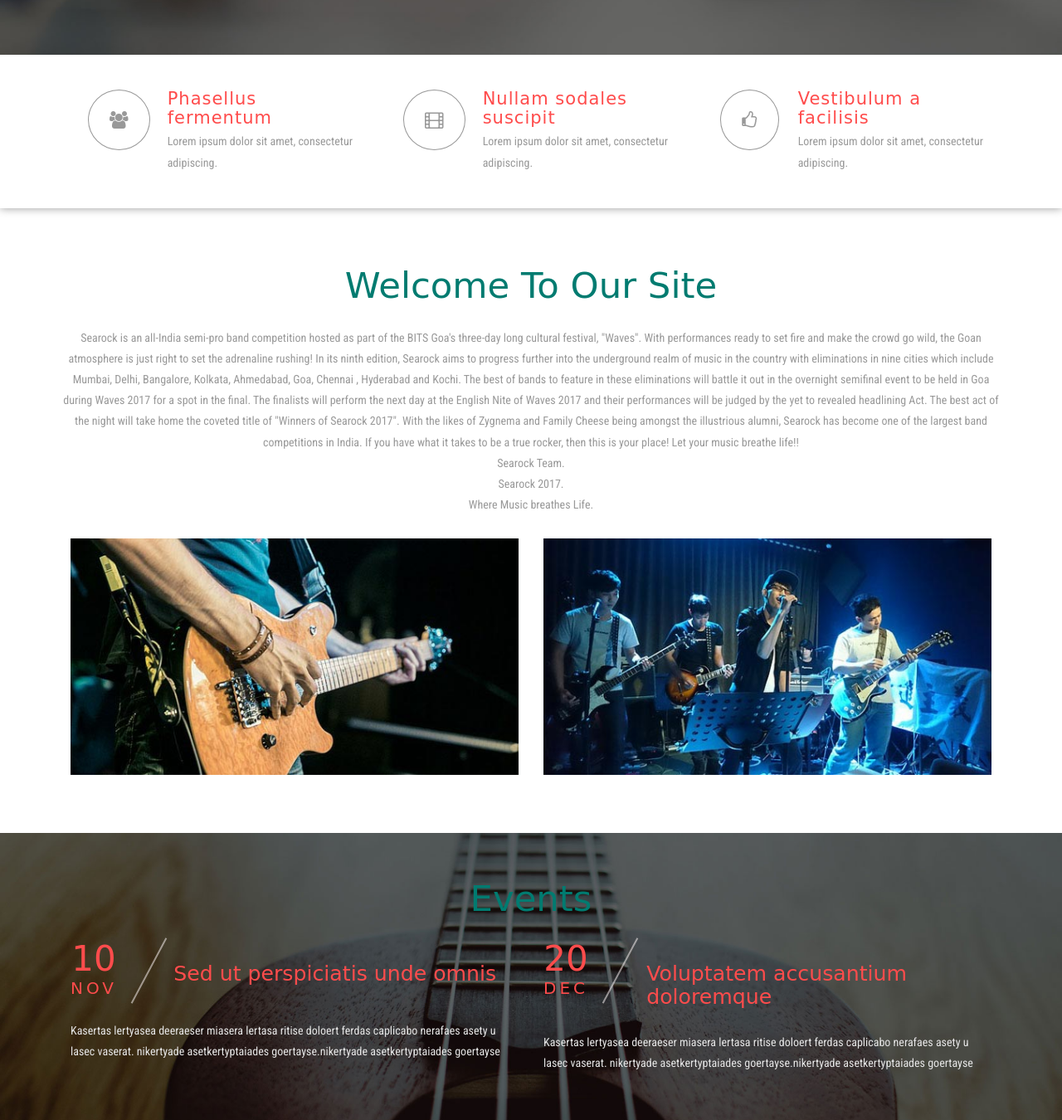
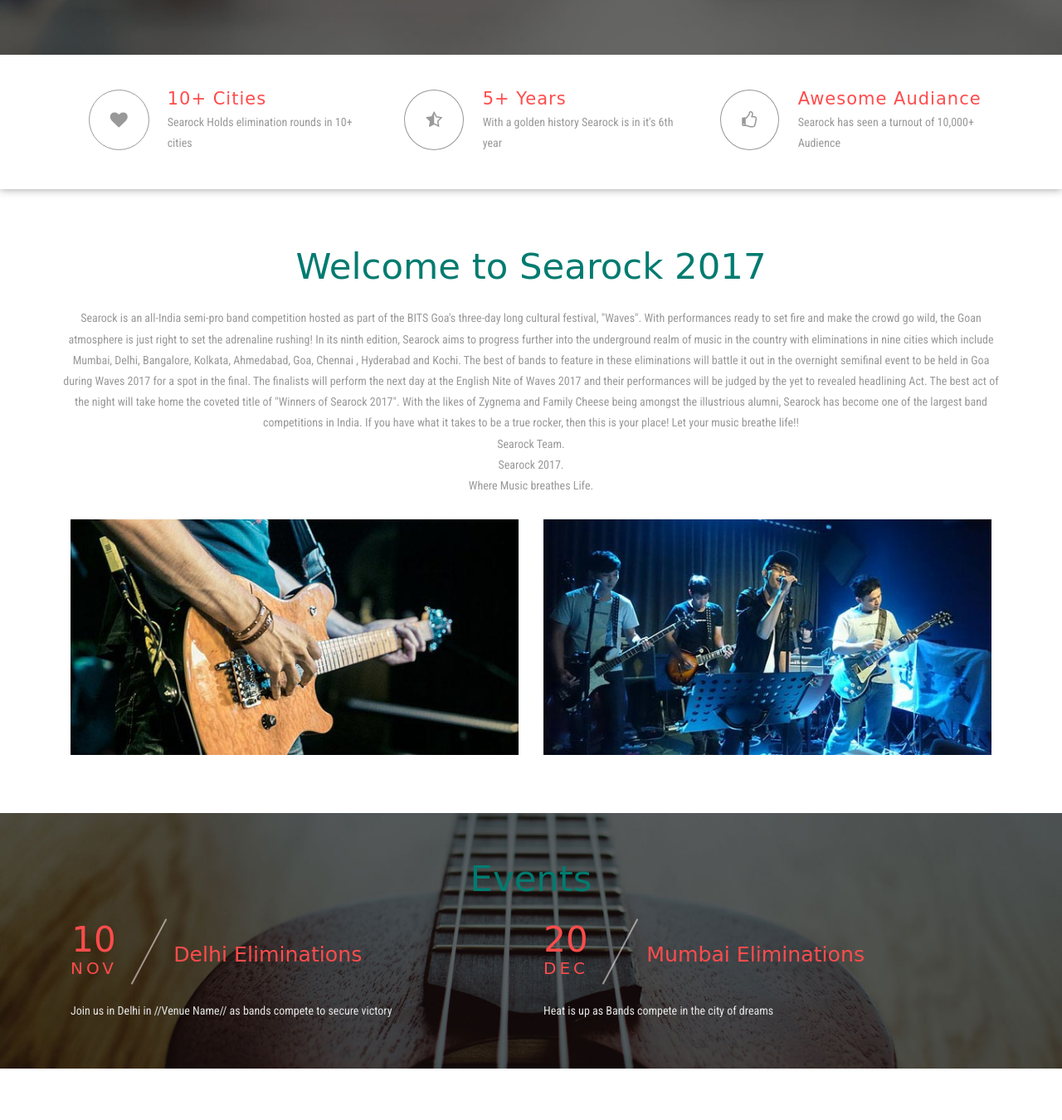
Before and after one commit to aryanagarwal15/SeaRock2017, a plain HTML site: page index.html in a window 1280 px wide. Shown: the part 624-1974 px from the top of the page at 83% size. Drawn offline with Linux system fonts and the light colour scheme; a web font is replaced by a local one.

Commit message:
Initian change

```diff
--- a/index.html
+++ b/index.html
@@ -120,21 +120,21 @@ License URL: http://creativecommons.org/licenses/by/3.0/
 			<div class="banner-w3bottom-row">
 				<div class="col-md-4 col-sm-4 col-xs-4 w3ls-bnrgrids">
 					<div class="col-md-4 w3ls-bnrgrids-left">
-						<i class="fa fa-users" aria-hidden="true"></i>
+						<i class="fa fa-heart" aria-hidden="true"></i>
 					</div>
 					<div class="col-md-8 w3ls-bnrgrids-right">
-						<h4>Phasellus fermentum</h4>
-						<p>Lorem ipsum dolor sit amet, consectetur adipiscing.</p>
+						<h4>10+ Cities</h4>
+						<p>Searock Holds elimination rounds in 10+ cities</p>
 					</div>
 					<div class="clearfix"> </div>
 				</div>
 				<div class="col-md-4 col-sm-4 col-xs-4 w3ls-bnrgrids">
 					<div class="col-md-4 w3ls-bnrgrids-left">
-						<i class="fa fa-film" aria-hidden="true"></i>
+						<i class="fa fa-star-half-empty " aria-hidden="true"></i>
 					</div>
 					<div class="col-md-8 w3ls-bnrgrids-right">
-						<h4>Nullam sodales suscipit </h4>
-						<p>Lorem ipsum dolor sit amet, consectetur adipiscing.</p>
+						<h4>5+ Years</h4>
+						<p>With a golden history Searock is in it's 6th year</p>
 					</div>
 					<div class="clearfix"> </div>
 				</div>
@@ -143,8 +143,8 @@ License URL: http://creativecommons.org/licenses/by/3.0/
 						<i class="fa fa-thumbs-o-up" aria-hidden="true"></i>
 					</div>
 					<div class="col-md-8 w3ls-bnrgrids-right">
-						<h4>Vestibulum a facilisis</h4>
-						<p>Lorem ipsum dolor sit amet, consectetur adipiscing.</p>
+						<h4>Awesome Audiance</h4>
+						<p>Searock has seen a turnout of 10,000+ Audience</p>
 					</div>
 					<div class="clearfix"> </div>
 				</div>
@@ -156,7 +156,7 @@ License URL: http://creativecommons.org/licenses/by/3.0/
 	<!-- welcome -->
 	<div class="welcome agileits">
 		<div class="container">
-			<h2 class="agile-title">Welcome To Our Site</h2>
+			<h2 class="agile-title">Welcome to Searock 2017</h2>
 			<p>
 Searock is an all-India semi-pro band competition hosted as part of the BITS Goa's three-day long cultural festival, "Waves". With performances ready to set fire and make the crowd go wild, the Goan atmosphere is just right to set the adrenaline rushing! In its ninth edition, Searock aims to progress further into the underground realm of music in the country with eliminations in nine cities which include Mumbai, Delhi, Bangalore, Kolkata, Ahmedabad, Goa, Chennai , Hyderabad and Kochi. The best of bands to feature in these eliminations will battle it out in the overnight semifinal event to be held in Goa during Waves 2017 for a spot in the final. The finalists will perform the next day at the English Nite of Waves 2017 and their performances will be judged by the yet to revealed headlining Act. The best act of the night will take home the coveted title of "Winners of Searock 2017". With the likes of Zygnema and Family Cheese being amongst the illustrious alumni, Searock has become one of the largest band competitions in India. If you have what it takes to be a true rocker, then this is your place! Let your music breathe life!!
 <br>
@@ -195,18 +195,18 @@ Where Music breathes Life. </p>
 				<div class="col-md-6 event-grids">
 					<div class="w3layouts-text">
 						<h4>10<span>Nov</span></h4>
-						<h6><a href="single.html">Sed ut perspiciatis unde omnis </a></h6>
+						<h6><a href="single.html">Delhi Eliminations</a></h6>
 						<div class="clearfix"> </div>
 					</div>
-					<p>Kasertas lertyasea deeraeser miasera lertasa ritise doloert ferdas caplicabo nerafaes asety u lasec vaserat. nikertyade asetkertyptaiades goertayse.nikertyade asetkertyptaiades goertayse</p>
+					<p>Join us in Delhi in //Venue Name// as bands compete to secure victory</p>
 				</div>
 				<div class="col-md-6 event-grids">
 					<div class="w3layouts-text">
 						<h4>20<span>Dec</span></h4>
-						<h6><a href="single.html">Voluptatem accusantium doloremque </a></h6>
+						<h6><a href="single.html">Mumbai Eliminations</a></h6>
 						<div class="clearfix"> </div>
 					</div>
-					<p>Kasertas lertyasea deeraeser miasera lertasa ritise doloert ferdas caplicabo nerafaes asety u lasec vaserat. nikertyade asetkertyptaiades goertayse.nikertyade asetkertyptaiades goertayse</p>
+					<p>Heat is up as Bands compete in the city of dreams</p>
 				</div>
 				<div class="clearfix"> </div>
 			</div>
@@ -278,18 +278,16 @@ Where Music breathes Life. </p>
 						<h3>Navigation</h3>
 						<ul>
 							<li><a href="index.html">Home</a></li>
-							<li><a href="about.html">About</a></li>
-							<li><a href="blog.html">Blog</a></li>
-							<li><a href="codes.html">Short Codes</a></li>
+							<li><a href="about.html">Cities</a></li>
+							<li><a href="blog.html">Registration</a></li>
+							<li><a href="codes.html">Sponsors</a></li>
 							<li><a href="contact.html">Contact</a></li>
 						</ul>
 					</div>
 					<div class="col-md-5 col-sm-5 footer-wthree-grid">
-						<h3>Latest Tweet</h3>
-						<div class="agileits-w3layouts-tweets">
-							<h5><i class="fa fa-twitter" aria-hidden="true"></i> Lorem ipsum</h5>
-						</div>
-						<p>Aenean vitae metus sit amet purus sodales blandit. Nullam ut dolor eu urna viverra semper. Mauris est odio, laoreet laoreet sapien non, sollicitudin bibendum nulla.</p>
+						<h3>Latest News</h3>
+
+						<p>This is Where latest news and winners go in</p>
 					</div>
 					<div class="col-md-4 col-sm-4 footer-wthree-grid">
 						<h3>Keep In Touch</h3>
@@ -298,25 +296,17 @@ Where Music breathes Life. </p>
 								<span class="glyphicon glyphicon-map-marker">  </span>
 							</div>
 							<div class="ftr-text">
-								<p>Proin vel enim nec ipsum finibus. Duis euismod massa ut sem fringilla blandit.</p>
+								<p>BITS Pilani, KK Birla, Goa Campus, Zuarinagar, Goa</p>
 							</div>
 							<div class="clearfix"> </div>
 					   </div>
-					   <div class="ftr-icons">
-							<div class="ftr-iblock">
-								<span class="glyphicon glyphicon-earphone">  </span>
-							</div>
-							<div class="ftr-text">
-								<p>+333 222 23456</p>
-							</div>
-							<div class="clearfix"> </div>
-					   </div>
+
 					   <div class="ftr-icons">
 							<div class="ftr-iblock">
 							   <span class="glyphicon glyphicon-envelope">  </span>
 							</div>
 							<div class="ftr-text">
-								<p><a href="mailto:info@example.com">mail@example.com</a></p>
+								<p><a href="mailto:searock.waves@gmail.com">searock.waves@gmail.com</a></p>
 							</div>
 							<div class="clearfix"> </div>
 					   </div>
```
